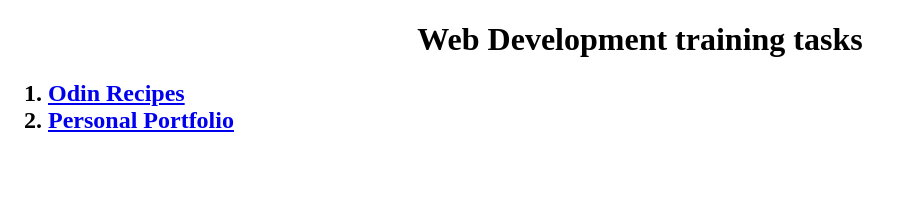
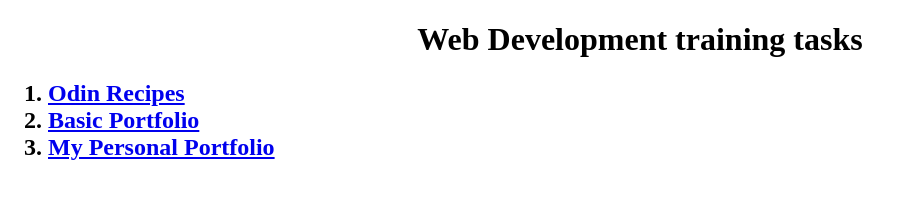
Before and after one commit to Tasneemmohammed0/web-dev-training, a plain HTML site: page index.html in a window 1280 px wide. Shown: the whole page, without its empty margins (0-900 px from the left). Drawn offline with Linux system fonts and the light colour scheme.

Commit message:
🔗 Linked my personal portfolio task to the main index.html

```diff
--- a/index.html
+++ b/index.html
@@ -9,7 +9,10 @@
     <ol>
       <h2>
         <li><a href="odin-recipes/index.html">Odin Recipes</a></li>
-        <li><a href="personal-portfolio/index.html">Personal Portfolio</a></li>
+        <li><a href="personal-portfolio/index.html">Basic Portfolio</a></li>
+        <li>
+          <a href="my portfolio project/index.html">My Personal Portfolio</a>
+        </li>
       </h2>
     </ol>
   </body>
```
